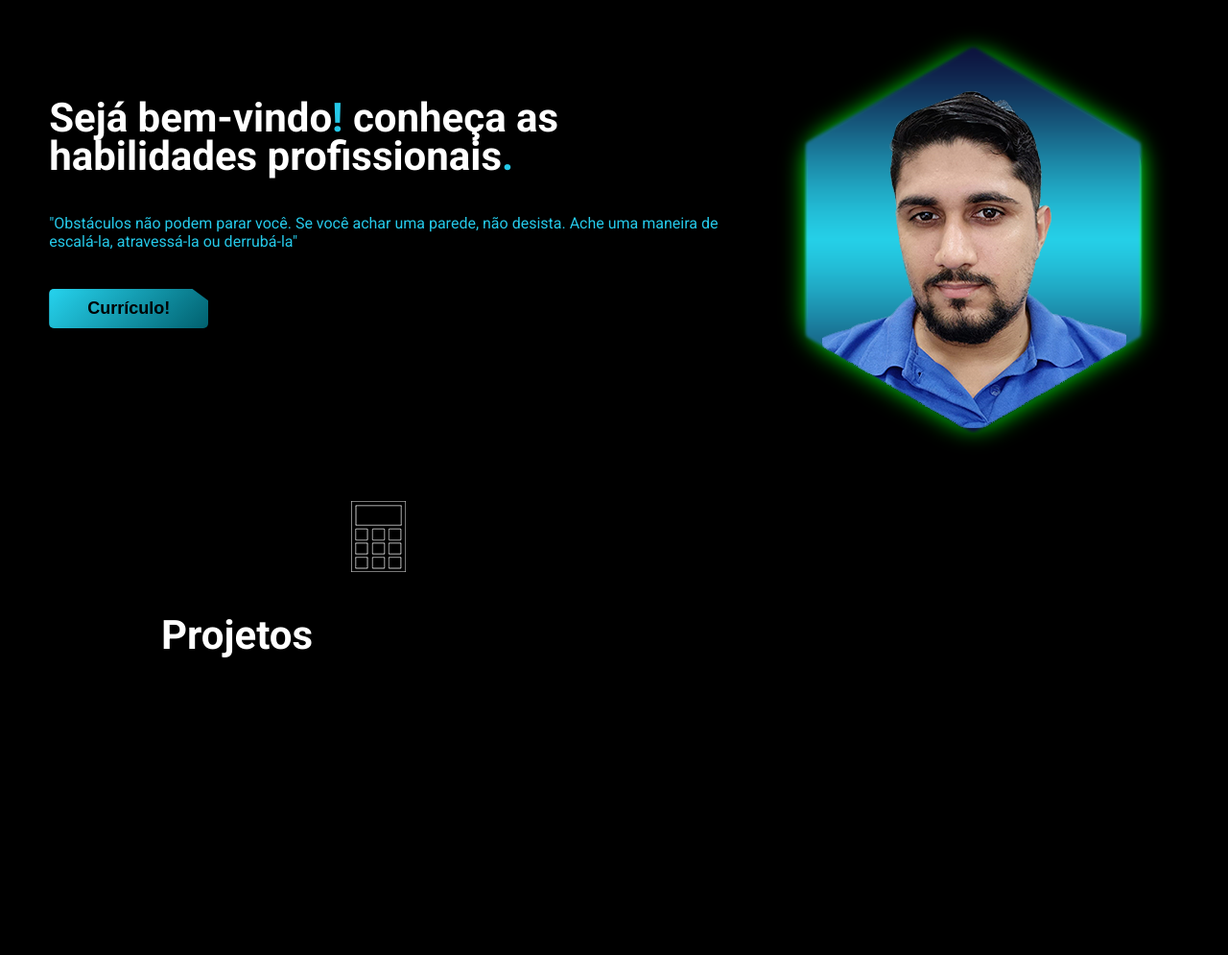
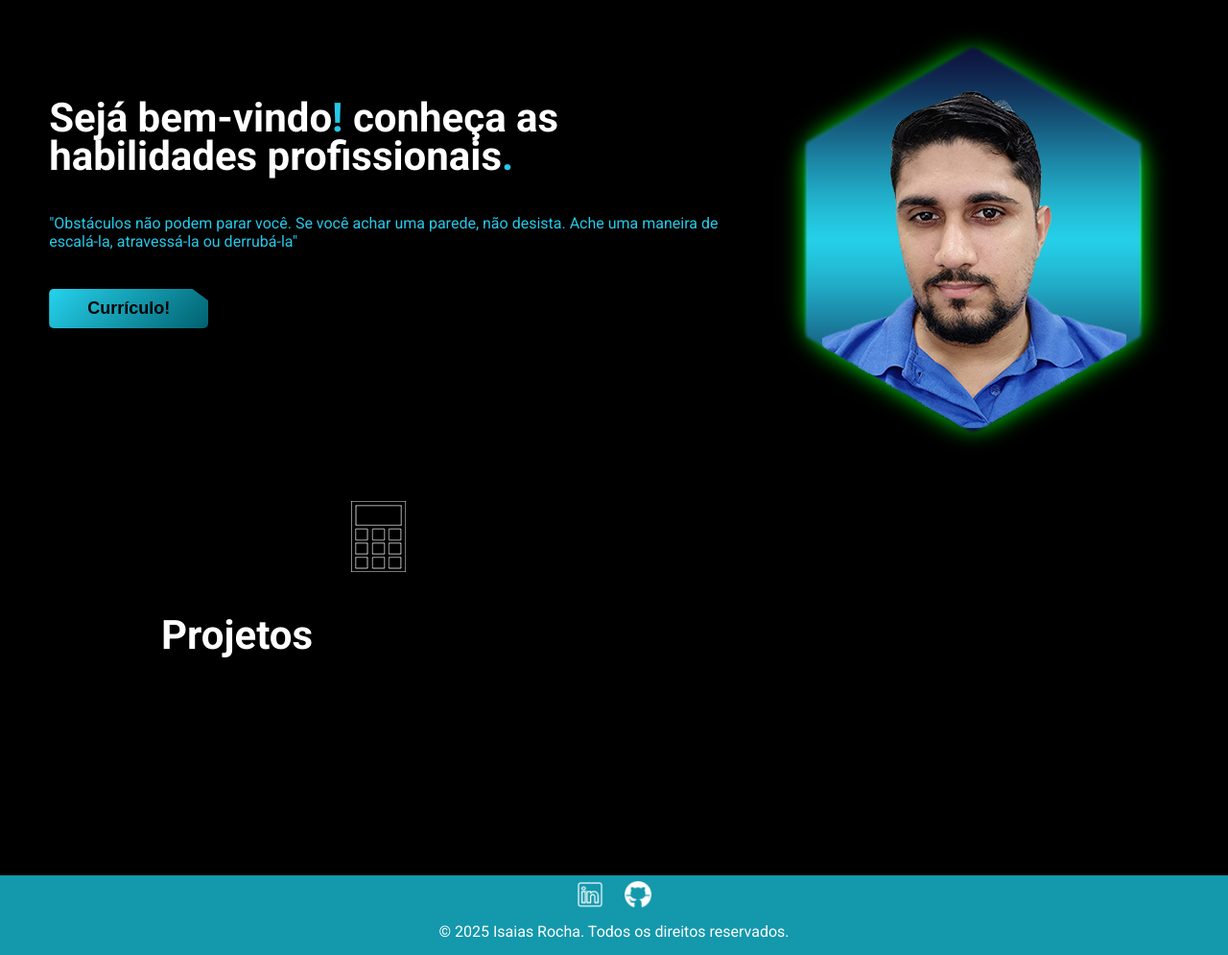
Before and after one commit to isaiasrocha01/projeto, a plain HTML site: page index.html in a window 1280 px wide. Shown: the part 195-1190 px from the top of the page at 96% size. Before the commit the page ends 1107 px from the top, so only its background shows below. Drawn offline with Linux system fonts and the light colour scheme.

Commit message:
addicones

```diff
--- a/index.html
+++ b/index.html
@@ -68,9 +68,19 @@
             </div><!--interface-->
 
         </section>
-
     </main>
-
-
+    <footer>
+    <div class="interface">
+        <div class="img-linkedin-site">
+            <a href="https://www.linkedin.com/in/isaias-santos-rocha-6b8a98116/" target="_blank" aria-label="LinkedIn"><img src="imagens/linkedin.png" alt="LinkedIn"></a>
+        </div><!--img-linkedin-site-->
+        <div class="img-github-site">
+            <a href="https://github.com/isaiasrocha01" target="_blank" aria-label="GitHub"><img src="imagens/github.png" alt="GitHub"></a>
+        </div><!--img-github-site-->
+    </div><!--interface-->
+    <div class="container">
+        <p>&copy; 2025 Isaias Rocha. Todos os direitos reservados.</p>
+    </div>
+   </footer>
 </body>
 </html>
--- a/style.css
+++ b/style.css
@@ -1,127 +1,138 @@
-
-/*Estilo Geral*/
-*{
+/* Estilo Geral */
+* {
     margin: 0;
     padding: 0;
     box-sizing: border-box;
 }
 
-body{
+body {
     background-color: #000;
     height: 100vh;
     font-family: "Roboto", serif;
 }
 
-.interface{
+.interface {
     max-width: 1280px;
     margin: 0 auto;
 }
-.flex{
+
+.flex {
     display: flex;
 }
-.btn-contato button{
+
+.btn-contato button {
     padding: 10px 40px;
     font-size: 18px;
     font-weight: 600;
-    /*botão*/
+    /* botão */
     border: 0;
     border-radius: 5px;
     cursor: pointer;
-    background: rgba(38,211,238,1);
-    background: -moz-linear-gradient(-45deg, rgba(38,211,238,1) 0%, rgba(1,96,110,1) 100%);
-    background: -webkit-gradient(left top, right bottom, color-stop(0%, rgba(38,211,238,1)), color-stop(100%, rgba(1,96,110,1)));
-    background: -webkit-linear-gradient(-45deg, rgba(38,211,238,1) 0%, rgba(1,96,110,1) 100%);
-    background: -o-linear-gradient(-45deg, rgba(38,211,238,1) 0%, rgba(1,96,110,1) 100%);
-    background: -ms-linear-gradient(-45deg, rgba(38,211,238,1) 0%, rgba(1,96,110,1) 100%);
-    background: linear-gradient(135deg, rgba(38,211,238,1) 0%, rgba(1,96,110,1) 100%);
-    filter: progid:DXImageTransform.Microsoft.gradient( startColorstr='#26d3ee', endColorstr='#01606e', GradientType=1 );
+    background: rgba(38, 211, 238, 1);
+    background: -moz-linear-gradient(-45deg, rgba(38, 211, 238, 1) 0%, rgba(1, 96, 110, 1) 100%);
+    background: -webkit-gradient(left top, right bottom, color-stop(0%, rgba(38, 211, 238, 1)), color-stop(100%, rgba(1, 96, 110, 1)));
+    background: -webkit-linear-gradient(-45deg, rgba(38, 211, 238, 1) 0%, rgba(1, 96, 110, 1) 100%);
+    background: -o-linear-gradient(-45deg, rgba(38, 211, 238, 1) 0%, rgba(1, 96, 110, 1) 100%);
+    background: -ms-linear-gradient(-45deg, rgba(38, 211, 238, 1) 0%, rgba(1, 96, 110, 1) 100%);
+    background: linear-gradient(135deg, rgba(38, 211, 238, 1) 0%, rgba(1, 96, 110, 1) 100%);
+    filter: progid:DXImageTransform.Microsoft.gradient(startColorstr='#26d3ee', endColorstr='#01606e', GradientType=1);
     clip-path: polygon(90% 0, 100% 30%, 100% 100%, 0 100%, 0 0);
-
 }
 
 
-/* Estilo do Cabeçalho*/
-header{
+/* Estilo do Cabeçalho */
+header {
     padding: 40px 4%;
 }
-header > .interface{
+
+header > .interface {
     display: flex;
     align-items: center;
     justify-content: space-between;
 }
-header a{
+
+header a {
     color: #fff;
     text-decoration: none;
     display: inline-block;
     transition: .2s;
 }
-header a:hover{
+
+header a:hover {
     color: #25c9e9;
     transform: scale(1.10);
 }
 
+header nav ul {
+    list-style-type: none;
+}
 
-header nav ul{
-    list-style-type: nome;
-}
-header nav ul li{
+header nav ul li {
     display: inline-block;
     padding: 0 40px;
 }
 
 
-/*ESTILO DO TOPO DO SITE*/
-section.topo-do-site{
+/* ESTILO DO TOPO DO SITE */
+section.topo-do-site {
     padding: 40px 4%;
+}
 
-}
-section.topo-do-site.flex{
+section.topo-do-site.flex {
     align-items: center;
     justify-content: center;
     gap: 90px;
 }
-.topo-do-site .txt-topo-site h1{
+
+.topo-do-site .txt-topo-site h1 {
     color: #fff;
     font-size: 42px;
     transition: .2s;
     line-height: 40px;
     margin: 100px 0 10px;
 }
-.topo-do-site h1:hover{
+
+.topo-do-site h1:hover {
     color: #25c9e9;
     transform: scale(1.01);
 }
-.topo-do-site .txt-topo-site h1 span{
+
+.topo-do-site .txt-topo-site h1 span {
     color: #25c9e9;
 }
-.topo-do-site .txt-topo-site p{
+
+.topo-do-site .txt-topo-site p {
     color: #25c9e9;
     margin: 40px 0;
 }
-.topo-do-site .img-topo-site img{
+
+.topo-do-site .img-topo-site img {
     position: relative;
     animation: flutuar 2s ease-in-out infinite alternate;
 }
-@keyframes flutuar{
-    0%{
-        top:0;
+
+@keyframes flutuar {
+    0% {
+        top: 0;
     }
-    100%{
+    100% {
         top: 30px;
     }
 }
 
-/*ESTILO MEIO DO SITE*/
-section.meio-do-site{
+
+/* ESTILO MEIO DO SITE */
+section.meio-do-site {
     padding: 10px 10%;
+}
 
-}
-section.meio-do-site{
+section.meio-do-site {
     align-items: center;
     justify-content: center;
     gap: 90px;
 }
-.meio-do-site .txt-meio-do-site h1{
+
+.meio-do-site .txt-meio-do-site h1 {
     text-align: center;
     color: #fff;
     font-size: 42px;
@@ -129,17 +140,53 @@ section.meio-do-site{
     line-height: 80px;
     margin: 100px 40px 200px;
 }
-.meio-do-site h1:hover{
+
+.meio-do-site h1:hover {
     color: #25c9e9;
     transform: scale(1.01);
 }
-.meio-do-site .txt-meio-do-site h1 span{
+
+.meio-do-site .txt-meio-do-site h1 span {
     color: #25c9e9;
 }
 
-.meio-do-site .img-meio-do-site img{
+.meio-do-site .img-meio-do-site img {
     display: block;
     margin: 0 auto;
-    object-fit;
-    object-position;
+    object-fit: contain;
+    object-position: center;
 }
+
+
+/* Estilo do Rodapé */
+footer {
+    background-color: #1398ac;
+    color: white;
+    text-align: center;
+    padding: 5px 0;
+}
+
+/* Ajustando o layout para as imagens do LinkedIn e GitHub ficarem lado a lado */
+footer .interface {
+    display: flex;
+    justify-content: center;
+    gap: 20px; /* Espaçamento entre as imagens */
+    align-items: center; /* Alinha as imagens verticalmente */
+}
+
+footer .img-linkedin-site img,
+footer .img-github-site img {
+    width: 30px; /* Tamanho das imagens */
+    height: 30px; /* Tamanho das imagens */
+    object-fit: contain;
+    transition: transform 0.2s ease-in-out; /* Adicionando efeito de transição para hover */
+}
+
+footer .img-linkedin-site img:hover,
+footer .img-github-site img:hover {
+    transform: scale(1.1); /* Aumenta um pouco as imagens quando o cursor passa por cima */
+}
+
+footer .container {
+    padding: 10px 0;
+}
```
Also changed, not shown: imagens/github.png (added), imagens/linkedin.png (added).
